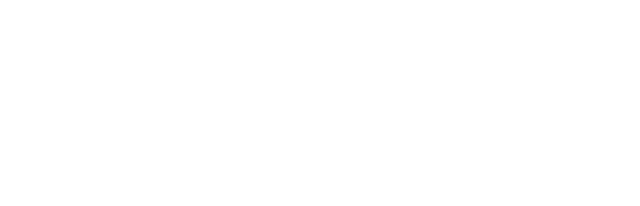
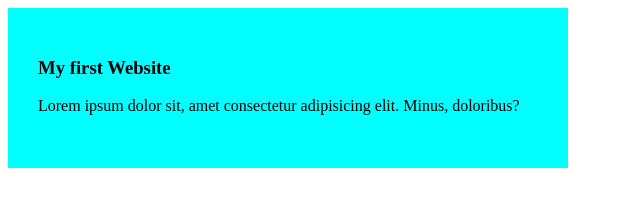
Before and after one commit to KhadizaKhatun1/my-simple-website, a plain HTML site: page index.html in a window 1280 px wide. Shown: the whole page, without its empty margins (0-640 px from the left). Drawn offline with Linux system fonts and the light colour scheme.

Commit message:
my second commit

```diff
--- a/index.html
+++ b/index.html
@@ -4,8 +4,13 @@
     <meta charset="UTF-8">
     <meta name="viewport" content="width=device-width, initial-scale=1.0">
     <title>My Simple Website</title>
+    <link rel="stylesheet" href="style/git.css">
 </head>
 <body>
+    <div>
+        <h3>My first Website</h3>
+        <p>Lorem ipsum dolor sit, amet consectetur adipisicing elit. Minus, doloribus?</p>
 
+    </div>
 </body>
 </html>
--- /dev/null
+++ b/style/git.css
@@ -0,0 +1,6 @@
+div{
+    background-color: aqua;
+    width: 500px;
+    padding: 30px;
+    height: 100px;
+}
```
